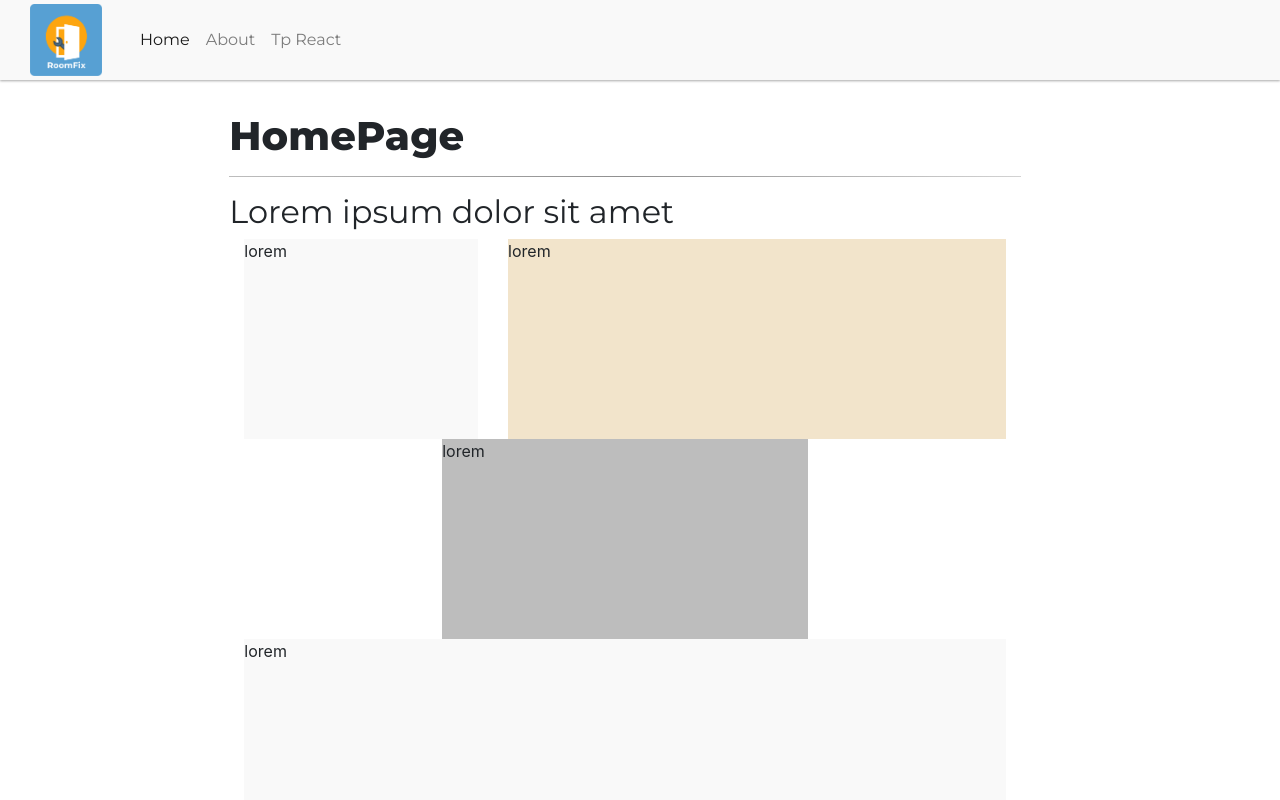
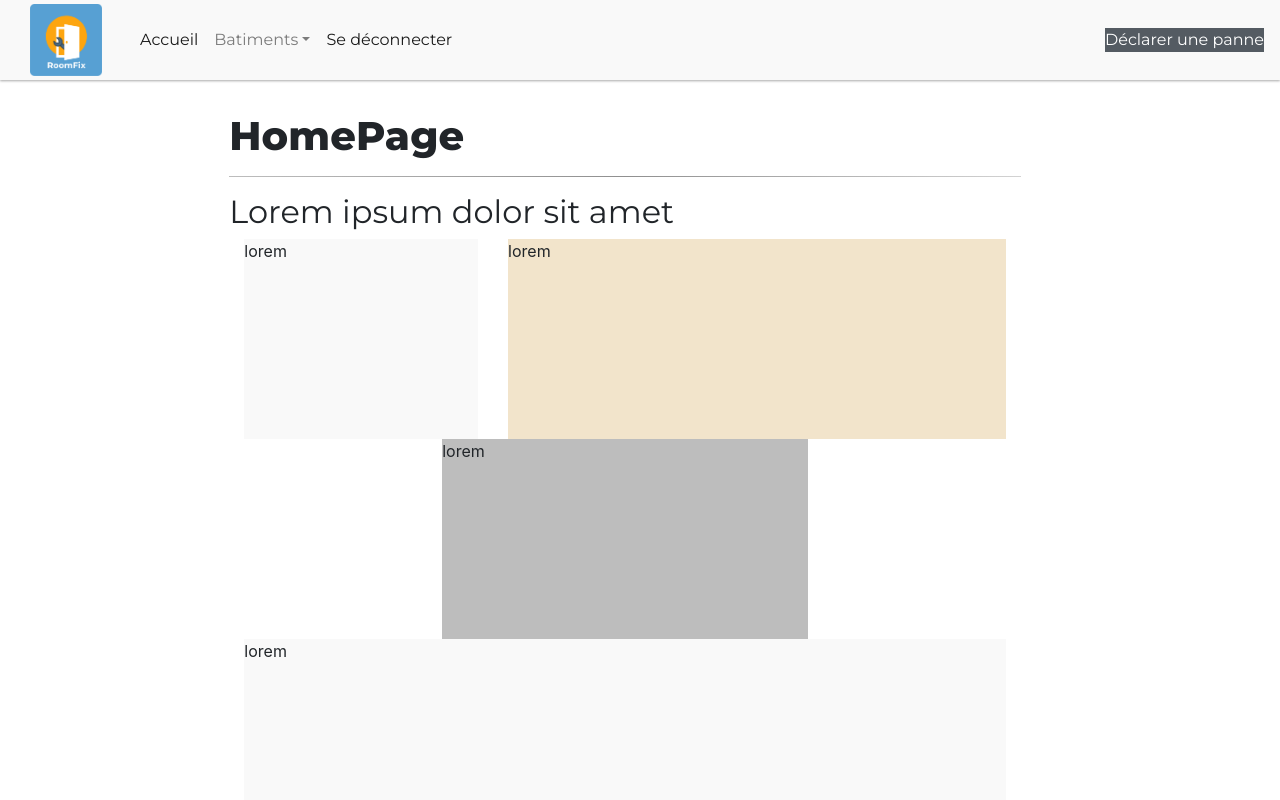
Before and after one commit to andbluedev/Music-Genre-Classification-Model-Web-APP, a React (Create React App) app: page / in a window 1280 px wide. Shown: the top 800 px of the page. Built offline with nearby package versions, Linux system fonts and the light colour scheme.

Commit message:
First look of header

```diff
--- a/src/components/layout/navbar/AppNav.js
+++ b/src/components/layout/navbar/AppNav.js
@@ -4,6 +4,7 @@ import { NavLink } from 'react-router-dom';
 import { RoomfixLogo } from '../../common/logo/RoomfixLogo';
 import Navbar from 'react-bootstrap/Navbar';
 import Nav from 'react-bootstrap/Nav';
+import NavDropdown from 'react-bootstrap/NavDropdown';
 
 const active = { textDecoration: 'none' };
 
@@ -17,23 +18,24 @@ export function AppNav() {
       <Navbar.Collapse id='basic-navbar-nav'>
         <Nav className='mr-auto'>
           <NavLink className='nav-link' to='/' exact activeStyle={active}>
-            Home
+            Accueil
           </NavLink>
+          <NavDropdown title='Batiments' id='basic-nav-dropdown'>
+            <NavDropdown.Item href='/'>NDC</NavDropdown.Item>
+            <NavDropdown.Item href='/'>NDL</NavDropdown.Item>
+          </NavDropdown>
           <NavLink
             className='nav-link'
-            to='/about'
+            to='/'
             activeClassName='active'
             activeStyle={active}
           >
-            About
+            Se déconnecter
           </NavLink>
-          <NavLink
-            className='nav-link'
-            to='/tp'
-            activeClassName='active'
-            activeStyle={active}
-          >
-            Tp React
+        </Nav>
+        <Nav>
+          <NavLink className='btn-secondary' to='/' exact activeStyle={active}>
+            Déclarer une panne
           </NavLink>
         </Nav>
       </Navbar.Collapse>
```
Also changed, not shown: package.json (line endings or trailing spaces), 1 other file (tests, documents, lock files or other folders).
